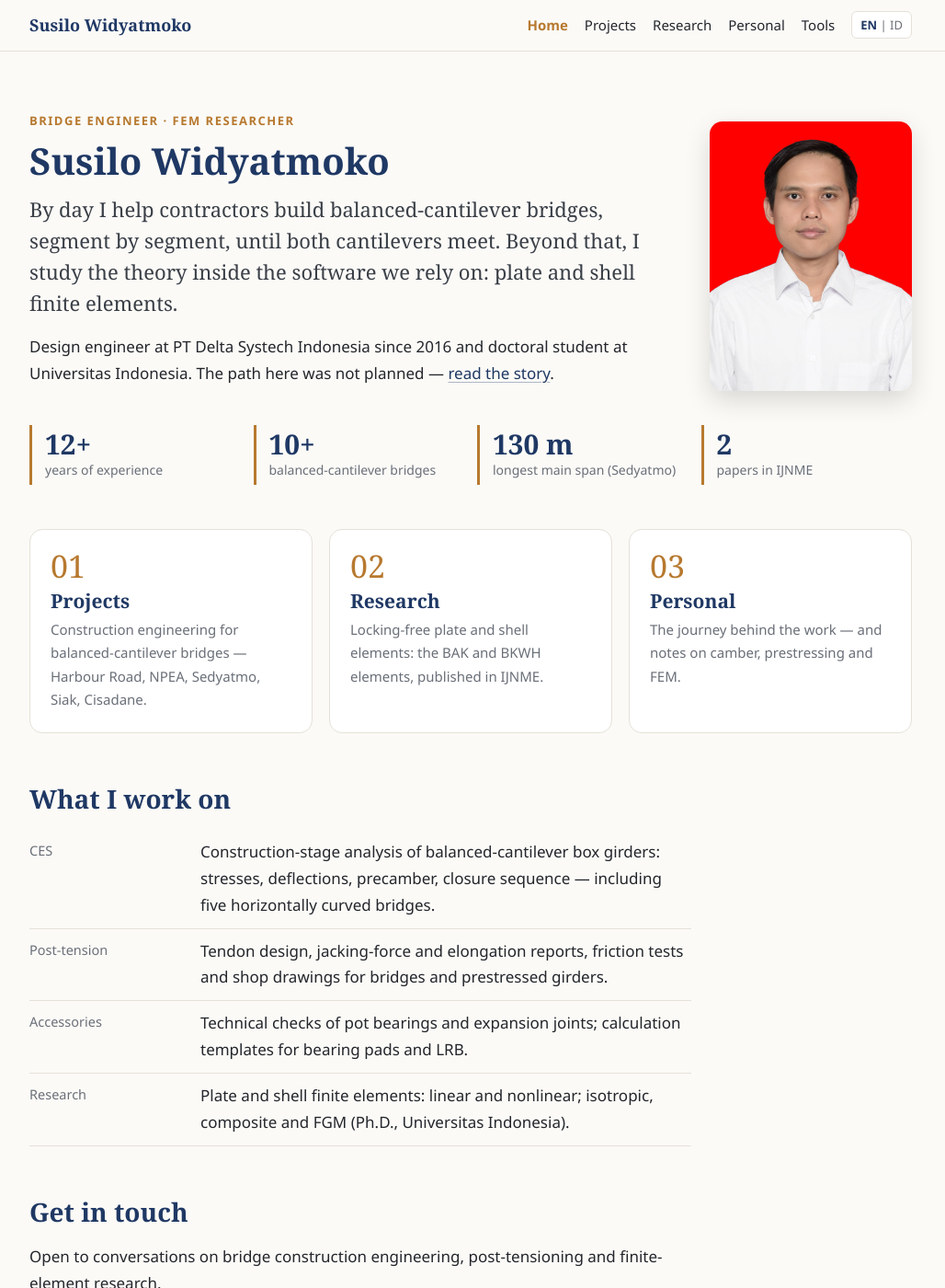
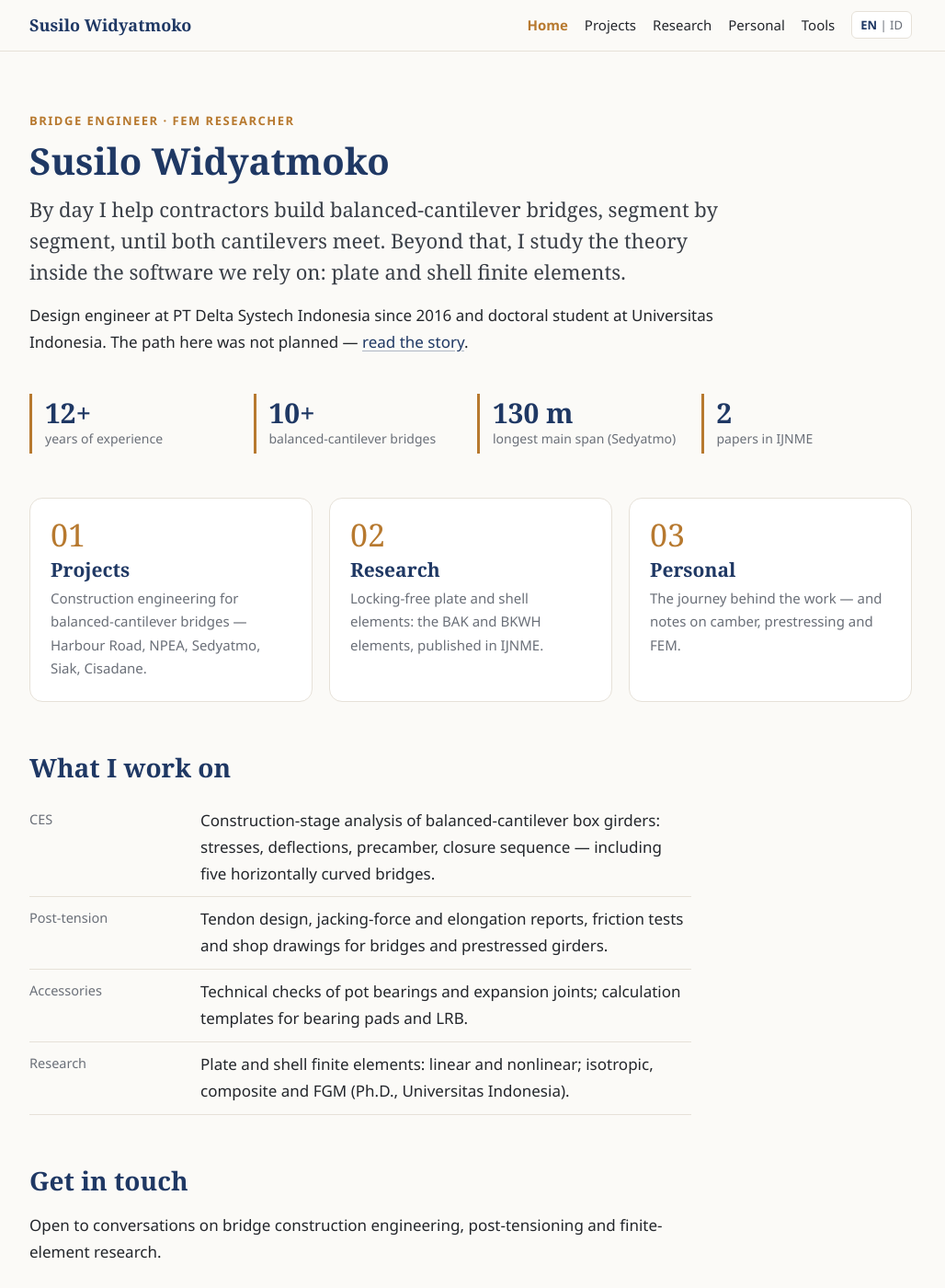
Before and after one commit to susilowidyatmoko/susilowidyatmoko.github.io, a Jekyll site: the page built from index.html, in a window 1280 px wide and 1400 px high. Shown: the whole window at 92% size, without its empty margins (128-1156 px from the left). Built offline with Jekyll 4.4.1, drawn with Linux system fonts in a browser that asks for light colours.

Commit message:
Remove profile photo for now
Co-Authored-By: Claude Opus 5.5 <noreply@anthropic.com>

```diff
--- a/assets/style.css
+++ b/assets/style.css
@@ -48,7 +48,8 @@ section { padding: 48px 0 6px; }
 .narrow { max-width: var(--text); }
 
 /* hero */
-.hero { display: grid; grid-template-columns: 1fr 220px; gap: 44px; align-items: center; padding: 64px 0 24px; }
+.hero { display: grid; grid-template-columns: 1fr; gap: 44px; align-items: center; padding: 64px 0 24px; }
+.hero > div { max-width: 780px; }
 .hero .lead { font-family: Georgia, serif; font-size: 22px; line-height: 1.55; color: #3a3f47; margin: 0 0 14px; }
 .hero img { width: 220px; height: 293px; object-fit: cover; border-radius: 14px; box-shadow: 0 10px 28px rgba(0,0,0,.14); }
 
--- a/index.html
+++ b/index.html
@@ -12,7 +12,6 @@ nav: home
     <p class="en">Design engineer at PT Delta Systech Indonesia since 2016 and doctoral student at Universitas Indonesia. The path here was not planned — <a href="{{ personal | relative_url }}">read the story</a>.</p>
     <p class="id">Design engineer di PT Delta Systech Indonesia sejak 2016 dan mahasiswa S3 di Universitas Indonesia. Jalannya tidak direncanakan — <a href="{{ personal | relative_url }}">baca ceritanya</a>.</p>
   </div>
-  <img src="{{ '/assets/photo.jpg' | relative_url }}" alt="Susilo Widyatmoko">
 </section>
 
 <div class="stats">
```
Also changed, not shown: assets/photo.jpg (deleted).
